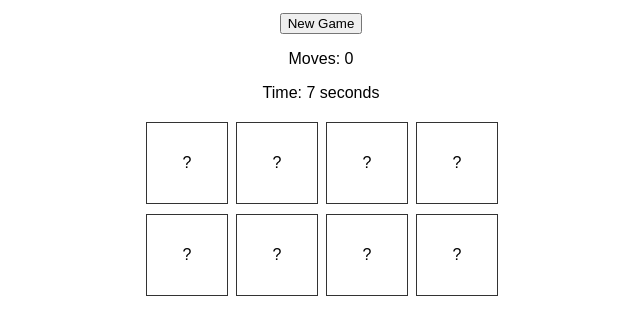
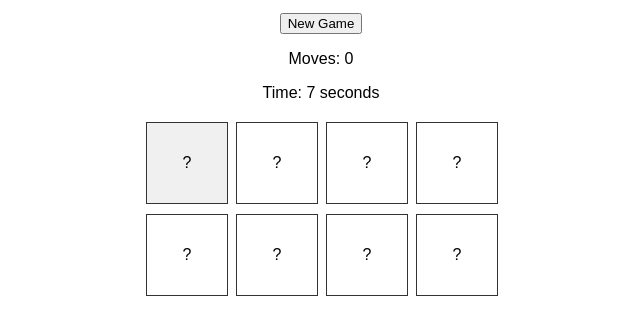
Before and after one commit to uchinerey-gift/memory-card-game, a plain HTML site: page index.html in a window 1280 px wide. In both pictures the pointer is over the element 506 px from the left and 263 px from the top of the page. Shown: the part 101-436 px from the top of the page, without its empty margins (319-959 px from the left). Drawn offline with Linux system fonts and the light colour scheme.

Commit message:
Add simple hover effect to cards

```diff
--- a/style.css
+++ b/style.css
@@ -22,3 +22,8 @@ body {
     cursor: pointer;
     user-select: none;
 }
+
+/* Card hover effect */
+.card:hover {
+    background-color: #f0f0f0;
+}
```
